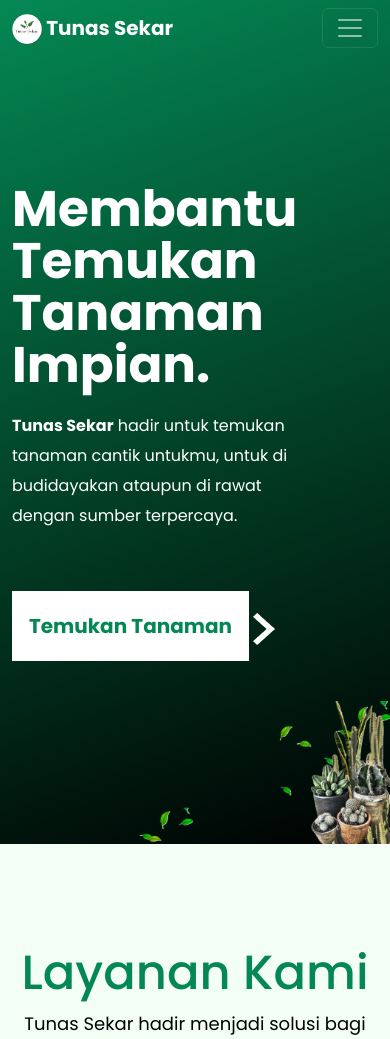
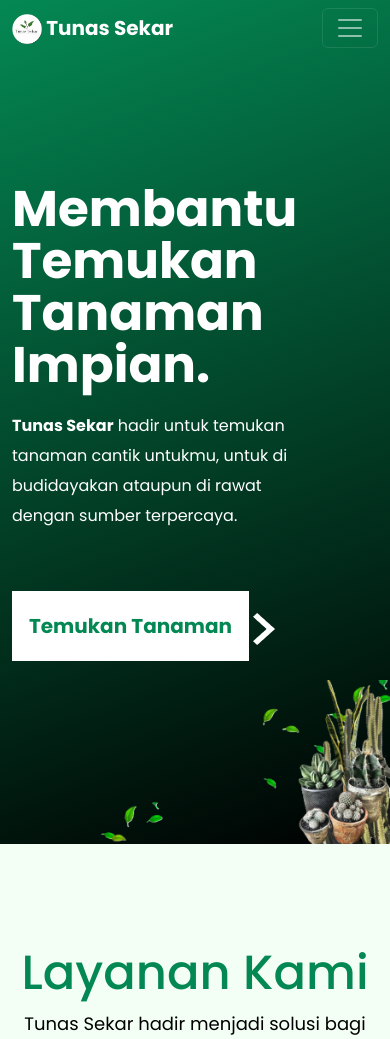
Before and after one commit to AdityaKusuma17/TunasSekar, a PHP site: page / in a window 390 px wide; the page is wider, and only the part inside the window is pictured. Shown: the top 1039 px of that part. Run offline with PHP 8.4, Linux system fonts and the light colour scheme.

Commit message:
responsive

```diff
--- a/index.html
+++ b/index.html
@@ -77,7 +77,7 @@
       <section id="layanan">
         <div class="container">
             <div class="row">
-                <div class="col-12 text-center">
+                <div class="col-lg-12 col-md-6 text-center">
                     <h2>Layanan Kami</h2>
                     <span class="sub-title">Tunas Sekar hadir menjadi solusi bagi anda.</span>
                 </div>
--- a/style/responsive.css
+++ /dev/null
@@ -1,18 +0,0 @@
-@media screen and (max-width : 922px) {
-
-}
-
-@media screen and (max-width : 576px) {
-    .hero-tagline h1 {
-        line-height: 52px;
-    }
-
-    .img-hero {
-        width: 65%;
-        height: auto;
-    }
-}
-
-@media screen and (max-width : 350px) {
-
-}
--- a/style/style.css
+++ b/style/style.css
@@ -504,3 +504,25 @@ footer a:hover {
     text-decoration: none;
     transition: all ease-in .2s;
 }
+
+
+/* responsive */
+
+@media screen and (max-width : 922px) {
+
+}
+
+@media screen and (max-width : 576px) {
+    .hero-tagline h1 {
+        line-height: 52px;
+    }
+
+    .img-hero {
+        width: 75%;
+        height: auto;
+    }
+}
+
+@media screen and (max-width : 350px) {
+
+}
```
